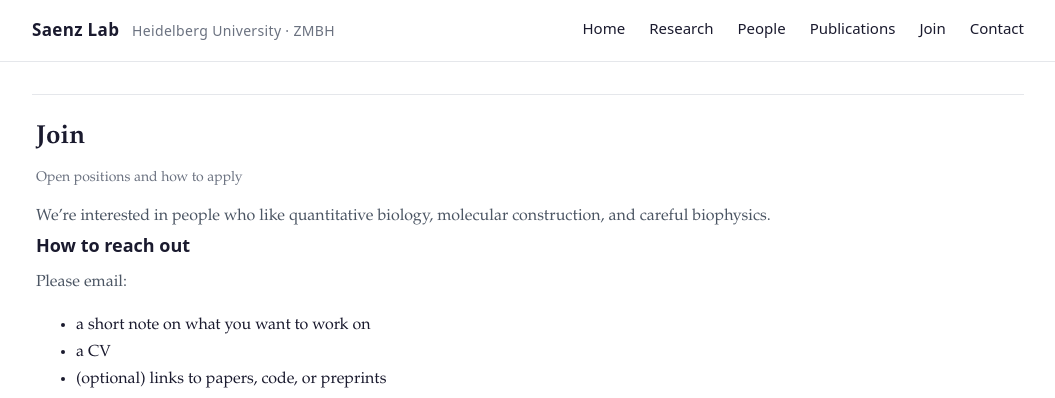
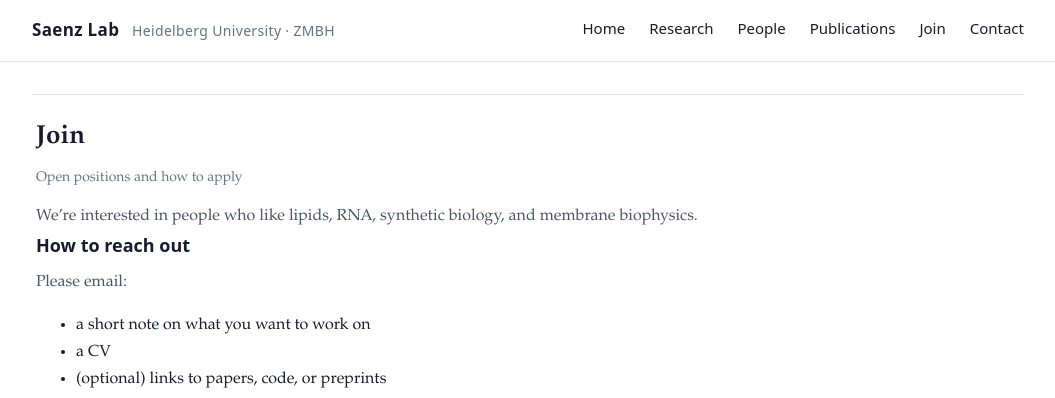
Before and after one commit to Saenz-Lab/Saenz-Lab.github.io, a Jekyll site: the page built from join.md, in a window 1280 px wide. Shown: the top 398 px of the page, without its empty margins (112-1167 px from the left). Built offline with Jekyll 4.4.1, drawn with Linux system fonts in a browser that asks for light colours.

Commit message:
Update join.md

```diff
--- a/join.md
+++ b/join.md
@@ -4,7 +4,7 @@ subtitle: Open positions and how to apply
 layout: page
 ---
 
-We’re interested in people who like quantitative biology, molecular construction, and careful biophysics.
+We’re interested in people who like lipids, RNA, synthetic biology, and membrane biophysics.
 
 ## How to reach out
 Please email:
```
